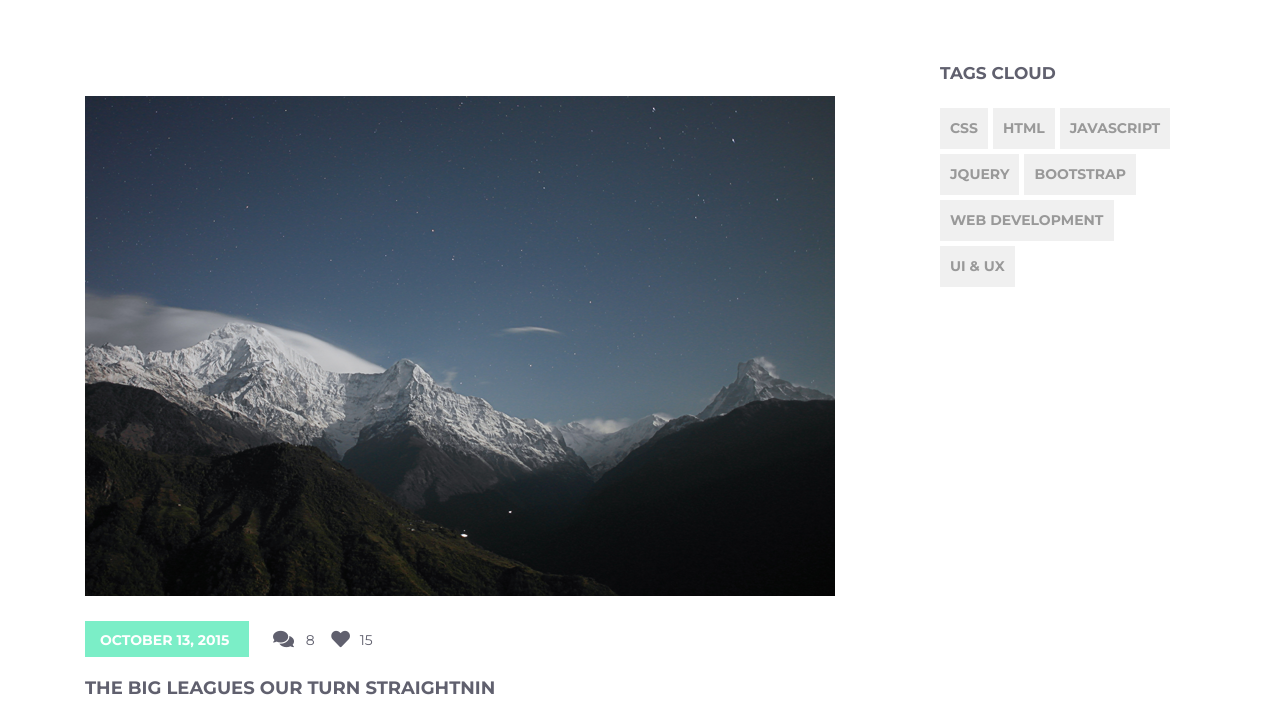
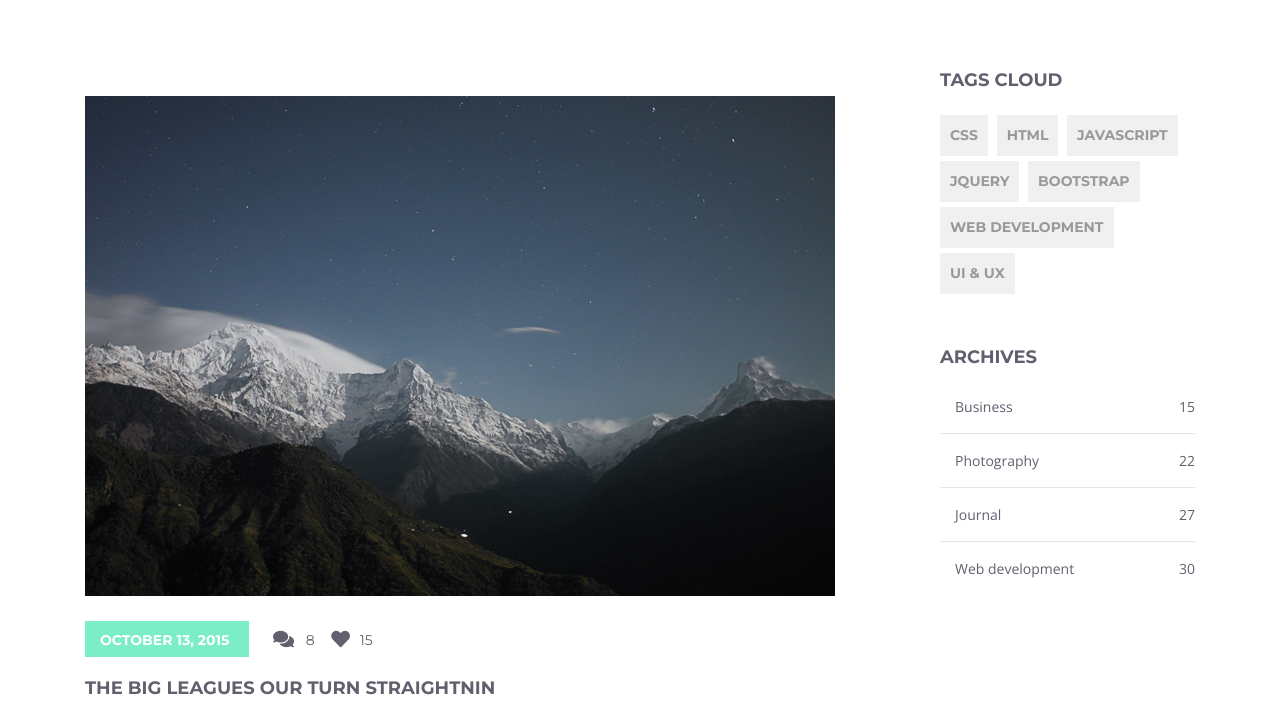
Before and after one commit to Virus2310/AKAD, a plain HTML site: page blog.html in a window 1280 px wide. Shown: the part 1604-2321 px from the top of the page. Drawn offline with nearby package versions, Linux system fonts and the light colour scheme.

Commit message:
Work on Blog

```diff
--- a/assets/css/blog.css
+++ b/assets/css/blog.css
@@ -2,6 +2,7 @@
     background: url(../img/Layer_4_about.png) center;
     height: 80vh;
     background-size: cover;
+    background-repeat:no-repeat;
 }
 
 a{
@@ -19,7 +20,6 @@ a{
 
 .right__sidebar{
     margin-top: 150px;
-
 }
 
 .data__desc{
@@ -249,7 +249,7 @@ a{
 .categories__title{
     color: #60606e;
     font-family: Montserrat;
-    font-size: 14px;
+    font-size: 18px;
     font-weight: 700;
     text-transform: uppercase;
 }
@@ -276,13 +276,15 @@ a{
 .tag_title{
     color: #60606e;
     font-family: Montserrat;
-    font-size: 17px;
+    font-size: 18px;
     font-weight: 700;
     text-transform: uppercase;
 }
 
 .tags li{
-    float: left;
+    /* float: left; */
+    display: inline-block;
+    /* flex-wrap:wrap; */
     margin-top:5px;
     margin-right: 5px;
 }
@@ -303,7 +305,17 @@ a{
     text-decoration: none;
 }
 
+.archives__block{
+    margin-top: 50px;
+}
 
+.archives__title{
+    color: #60606e;
+    font-family: Montserrat;
+    font-size: 18px;
+    font-weight: 700;
+    text-transform: uppercase;
+}
 
 
 /*tab menu*/
--- a/assets/css/style.css
+++ b/assets/css/style.css
@@ -333,6 +333,7 @@ ul, li, a{
     padding-bottom: 15px;
     padding-left: 43px;
     padding-right: 43px;
+    margin-left:0;
     border: 0;
     color: #ffffff;
     font-size: 14px;
--- a/blog.html
+++ b/blog.html
@@ -212,10 +212,37 @@
                                 <li><a href="">jquery</a></li>
 								<li><a href="">bootstrap</a></li>
 								<li><a href="">web development</a></li>
-								<li><a href="">ui &amp; ux</a></li>
+								<li><a href="">ui & ux</a></li>
 							</ul>
 						</div>
-
+                        <div class="archives__block">
+                            <p class="archives__title">
+                                archives
+                            </p>
+                            <ul class="widget">
+                                <li>
+                                    <a href="">Business
+                                        <span>15</span>
+                                    </a>
+                                </li>
+                                <hr>
+                                <li>
+                                    <a href="">Photography	                  <span>22</span>
+                                    </a>
+                                </li>
+                                <hr>
+                                <li>
+                                    <a href="">Journal
+                                        <span>27</span>
+                                    </a>
+                                </li>
+                                <hr>
+                                <li>
+                                    <a href="">Web development	                <span>30</span>
+                                    </a>
+                                </li>
+                            </ul>
+                        </div>
                     </div>
                 </div>
             </div>
```
